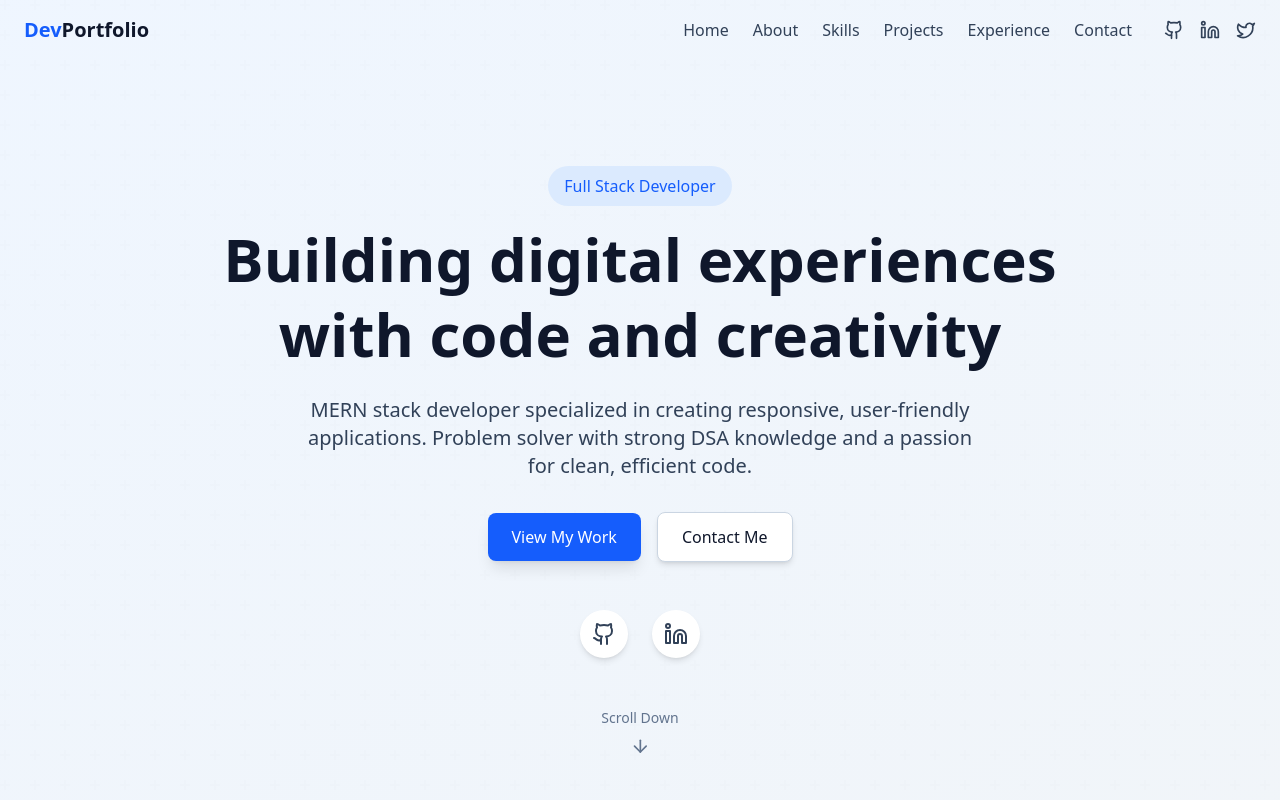
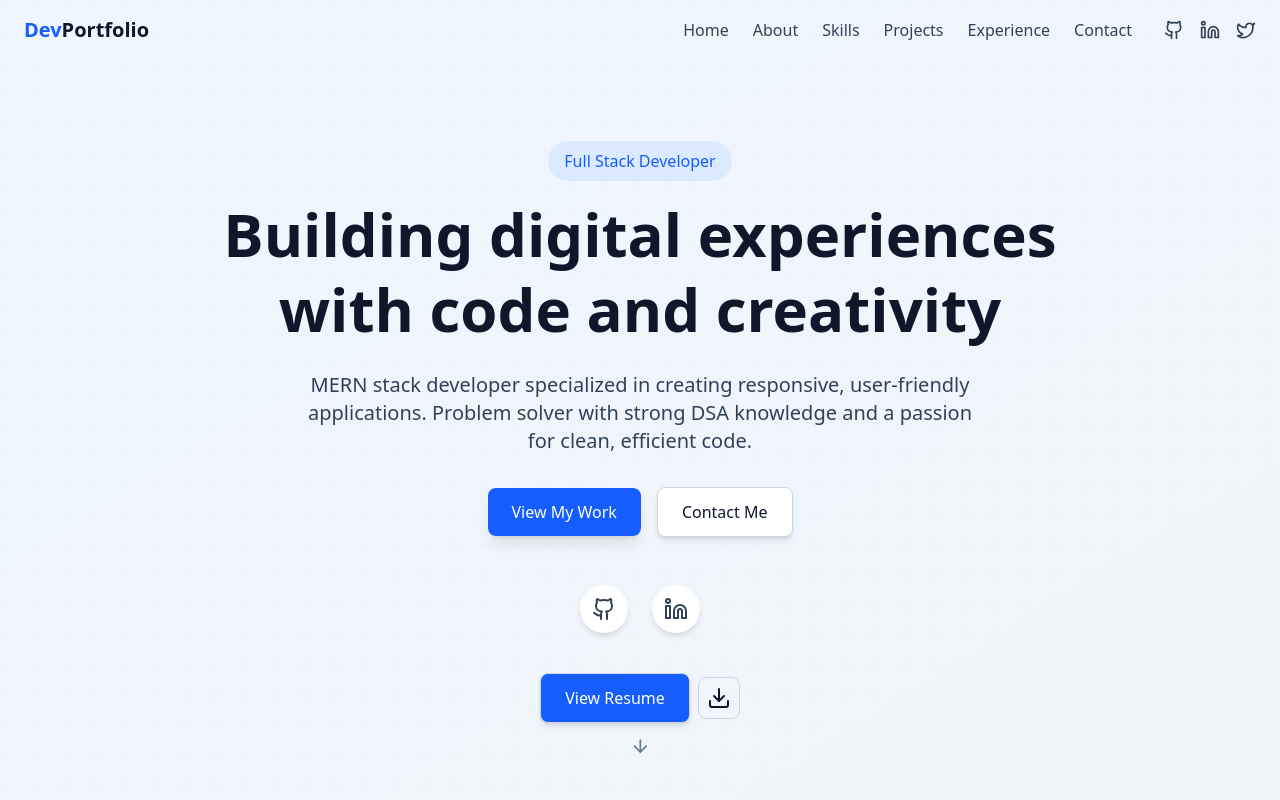
Before and after one commit to meerathaakur/My-Portfolio, a React (Vite) app: page / in a window 1280 px wide. Shown: the top 800 px of the page. Built offline with nearby package versions, Linux system fonts and the light colour scheme.

Commit message:
Added Resume PDF

```diff
--- a/src/components/Hero.jsx
+++ b/src/components/Hero.jsx
@@ -1,5 +1,5 @@
 import React, { useEffect, useRef } from 'react';
-import { ArrowDown, Github, Linkedin } from 'lucide-react';
+import { ArrowDown, Github, Linkedin, Download } from 'lucide-react';
 // import { useTheme } from '../context/ThemeContext';
 
 const Hero = () => {
@@ -96,6 +96,20 @@ const Hero = () => {
                 className="text-slate-700 dark:text-slate-300 group-hover:text-blue-600 dark:group-hover:text-blue-400 transition-colors"
               />
             </a>
+
+          </div>
+          <div className="flex gap-2 justify-center items-center">
+            {/* <!-- View Resume Button --> */}
+            <a href="https://drive.google.com/file/d/1XivVhHXCgQOxAwl6bo4DPORxji-IoAh_/view?usp=sharing" target="_blank" rel="noopener noreferrer">
+              <button className="px-6 py-3 rounded-lg bg-blue-600 dark:bg-slate-800 hover:bg-blue-700 dark:hover:bg-slate-700 text-white dark:text-white border border-slate-300 dark:border-slate-700 font-medium transition-colors duration-300 shadow-md hover:shadow-lg w-full sm:w-auto">
+                View Resume
+              </button>
+            </a>
+
+            {/* <!-- Download Resume Button --> */}
+            <a href="/MeeraSharma-GeneralProfessional-XDrL.pdf" className='flex items-center border border-slate-300 dark:border-slate-700 rounded-lg p-2 hover:bg-slate-100 dark:hover:bg-slate-700' download>
+              <Download />
+            </a>
           </div>
         </div>
       </div>
```
Also changed, not shown: 1 other file (tests, documents, lock files or other folders).
